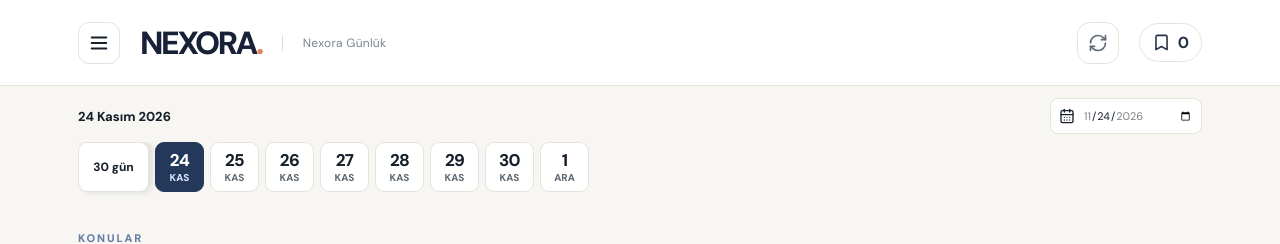
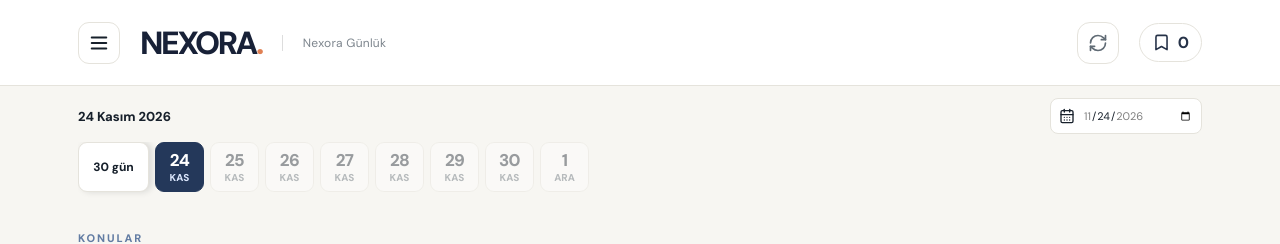
Before and after one commit to mbkurt06/nexora, a Next.js app: page / in a window 1280 px wide. Shown: the top 244 px of the page. Built offline with nearby package versions, Linux system fonts and the light colour scheme; no server answers; the database is empty.

Commit message:
Style upcoming disabled dates in issue strip

```diff
--- a/app/globals.css
+++ b/app/globals.css
@@ -528,3 +528,7 @@ button:focus-visible,a:focus-visible,input:focus-visible,textarea:focus-visible{
 /* Allow the final day to align at the center of the horizontal date strip. */
 .issue-strip::after{content:'';flex:0 0 calc(50% - 31px);pointer-events:none}
 .issue-tab:not(.issue-all){scroll-snap-align:center}
+
+/* Upcoming days remain in the date strip but cannot be opened before publication. */
+.issue-tab:disabled{opacity:.42;cursor:default}
+.issue-tab:disabled:hover{transform:none}
```
